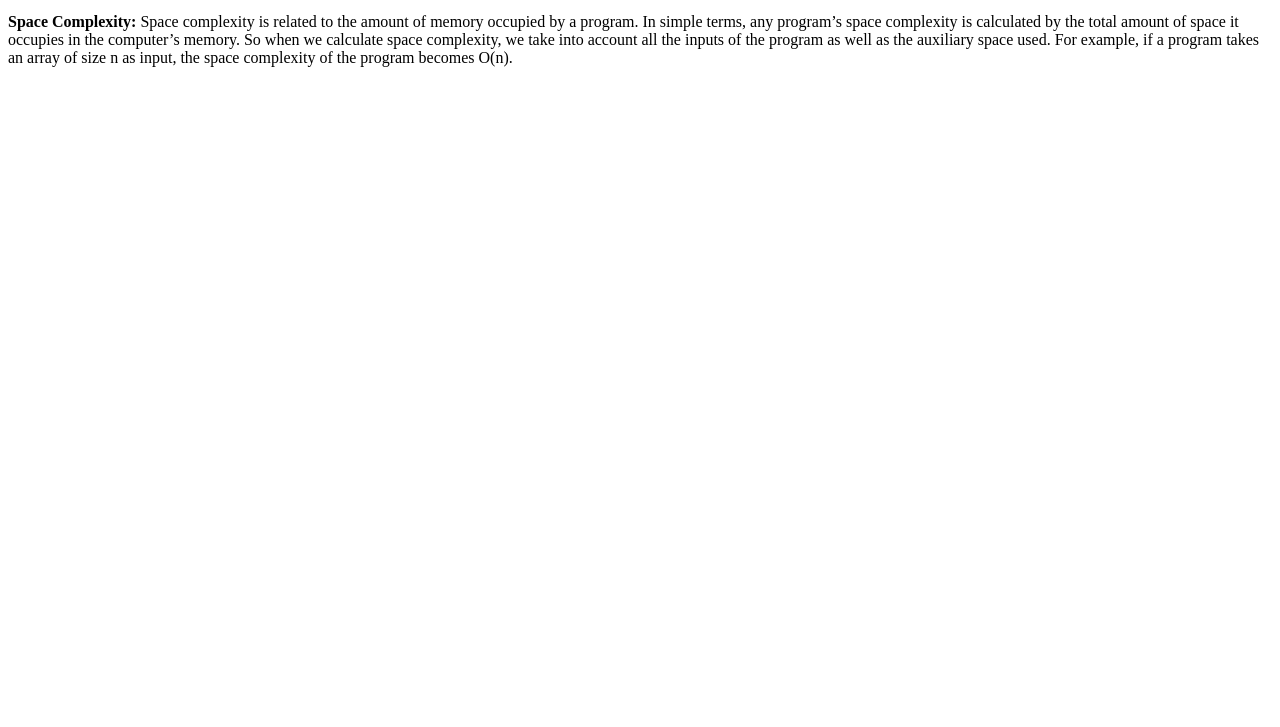
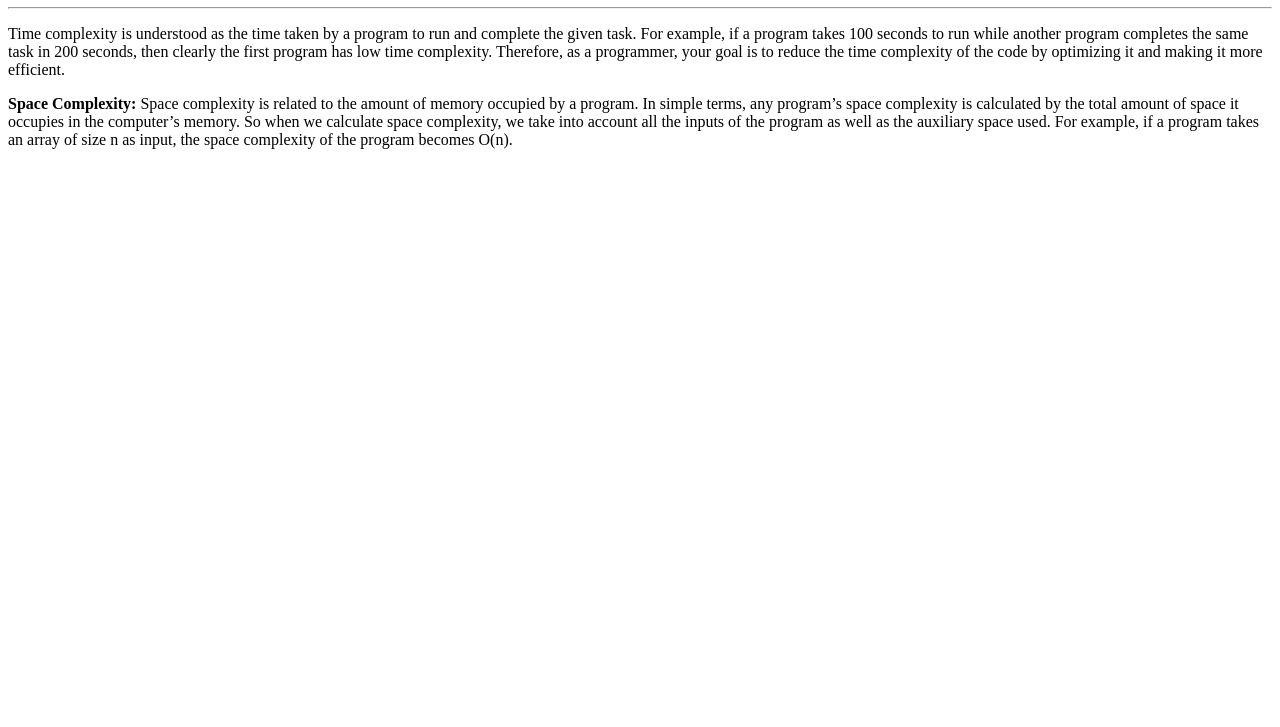
Before and after one commit to acciojob/time-and-space-complexity-ashwanimaurya85, a website: page main.html in a window 1280 px wide. Shown: the part 73-800 px from the top of the page. Drawn offline with Linux system fonts and the light colour scheme.

Commit message:
created a submission

```diff
--- a/main.html
+++ b/main.html
@@ -8,9 +8,9 @@
 
 <body>
 	<!-- the entire body must be written by student -->
-
+	<div>
+<h1>Time and Space Complexity</h1><hr>
 	<p>Time complexity is understood as the time taken by a program to run and complete the given task. For example, if a program takes 100 seconds to run while another program completes the same task in 200 seconds, then clearly the first program has low time complexity. Therefore, as a programmer, your goal is to reduce the time complexity of the code by optimizing it and making it more efficient.</p>
-	<div>
 	<p><b>Space Complexity:</b> Space complexity is related to the amount of memory occupied by a program. In simple terms, any program’s space complexity is calculated by the total amount of space it occupies in the computer’s memory. So when we calculate space complexity, we take into account all the inputs of the program as well as the auxiliary space used. For example, if a program takes an array of size n as input, the space complexity of the program becomes O(n).</P>
 </div>
 		<script type="text/javascript" src="./script.js">
```
